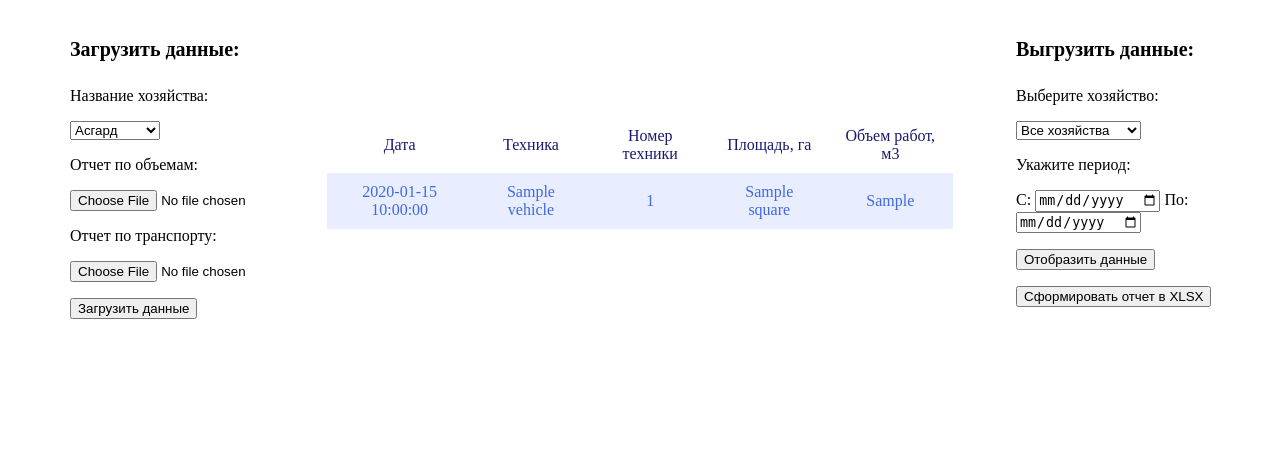
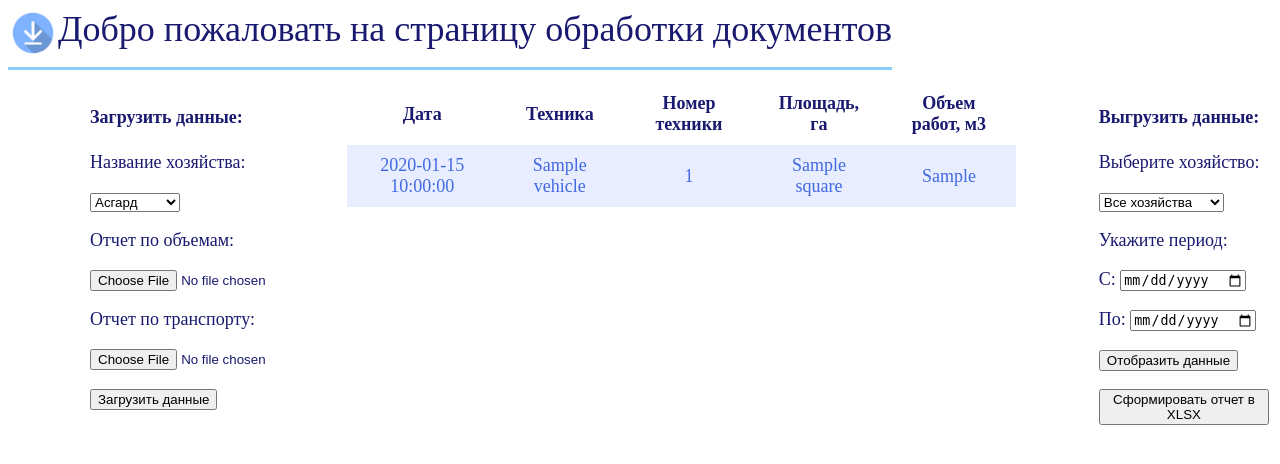
Before and after one commit to alekseifeniuk/task_rmk, a Flask app: page / in a window 1280 px wide. Shown: the top 464 px of the page. Run offline with Flask 2, Linux system fonts and the light colour scheme; a database or web service that is not in the repository returns one stand-in record (values such as "Sample title"); some libraries are stand-ins or nearby versions.

Commit message:
Step10: fix html and css

```diff
--- a/application.py
+++ b/application.py
@@ -88,10 +88,10 @@ def generate_report():
             data = get_company_content(comp_name, first_date, last_date)
             create_xlsx_report(data, comp_name, UPLOAD_FOLDER)
             return redirect(url_for("index"))
-        elif not all((first_date, last_date)):
+        elif not first_date or not last_date:
+            flash("Неверно задан диапазон отображения записей!")
+            return redirect(url_for("index"))
+        else:
             data = get_company_content(comp_name)
             create_xlsx_report(data, comp_name, UPLOAD_FOLDER)
             return redirect(url_for("index"))
-        else:
-            flash("Неверно задан диапазон отображения записей!")
-            return redirect(url_for("index"))
--- a/static/style.css
+++ b/static/style.css
@@ -1,35 +1,46 @@
-h4 {
+table, .dash-table {
   font-family: "Times New Roman", Times, serif;
-  font-size: 20px;
-  text-align: left;
+  font-size: 18px;
+  width: 100%;
+  padding-top: 10px;
 }
 
-table {
-  width: 100%;
+.dash-th, .dash-td {
+  padding: 10px 15px;
+}
+
+.tbl-col, .dash-th, .inline {
+  color: #191970;
+}
+
+.tbl-col, .tbl-col-center {
+  vertical-align: top;
+}
+
+.inline {
+  display: table-cell;
+  font-size: 36px;
+  vertical-align: top;
+  border-bottom: 3px solid #87cefa;
+}
+
+img {
+  width: 50px;
+  height: 50px;
 }
 
 .tbl-col {
-  width: 25%;
-  padding-left: 60px;
-  vertical-align: top;
+  width: 20%;
+  padding-left: 80px;
 }
 
 .dash-table {
-  font-family: "Times New Roman", Times, serif;
-  width: 100%;
   margin: auto;
   border-collapse: collapse;
 }
 
-.dash-th {
-  font-weight: normal;
-  color: #191970;
-  padding: 10px 15px;
-}
-
 .dash-td {
   color: #4169e1;
-  padding: 10px 15px;
   text-align: center;
 }
 
--- a/templates/index.html
+++ b/templates/index.html
@@ -6,6 +6,10 @@
     <title>Стартовая</title>
   </head>
   <body>
+    <header>
+      <div class="inline"><img src="/static/images/upload.png"></div>
+      <div class="inline">Добро пожаловать на страницу обработки документов</div>
+    </header>
     <table>
       <tr>
         <td class="tbl-col">
@@ -24,7 +28,7 @@
             <p><button type="submit">Загрузить данные</button></p>
           </form>
         </td>
-        <td>
+        <td class="tbl-col-center">
           <table class="dash-table">
             <tr class="dash-tr">
               <th class="dash-th">Дата</th>
@@ -56,8 +60,8 @@
             </select></p>
 
             <p>Укажите период:</p>
-            <p>С: <input type="date" name="first_date" value="{{ first_date }}">
-            По: <input type="date" name="last_date" value="{{ last_date }}"></p>
+            <p>С: <input type="date" name="first_date" value="{{ first_date }}"></p>
+            <p>По: <input type="date" name="last_date" value="{{ last_date }}"></p>
 
             <p><button type="submit">Отобразить данные</button></p>
             <p><button type="submit" formaction="{{ url_for('generate_report') }}">Сформировать отчет в XLSX</button></p>
```
Also changed, not shown: static/images/upload.png (added).
